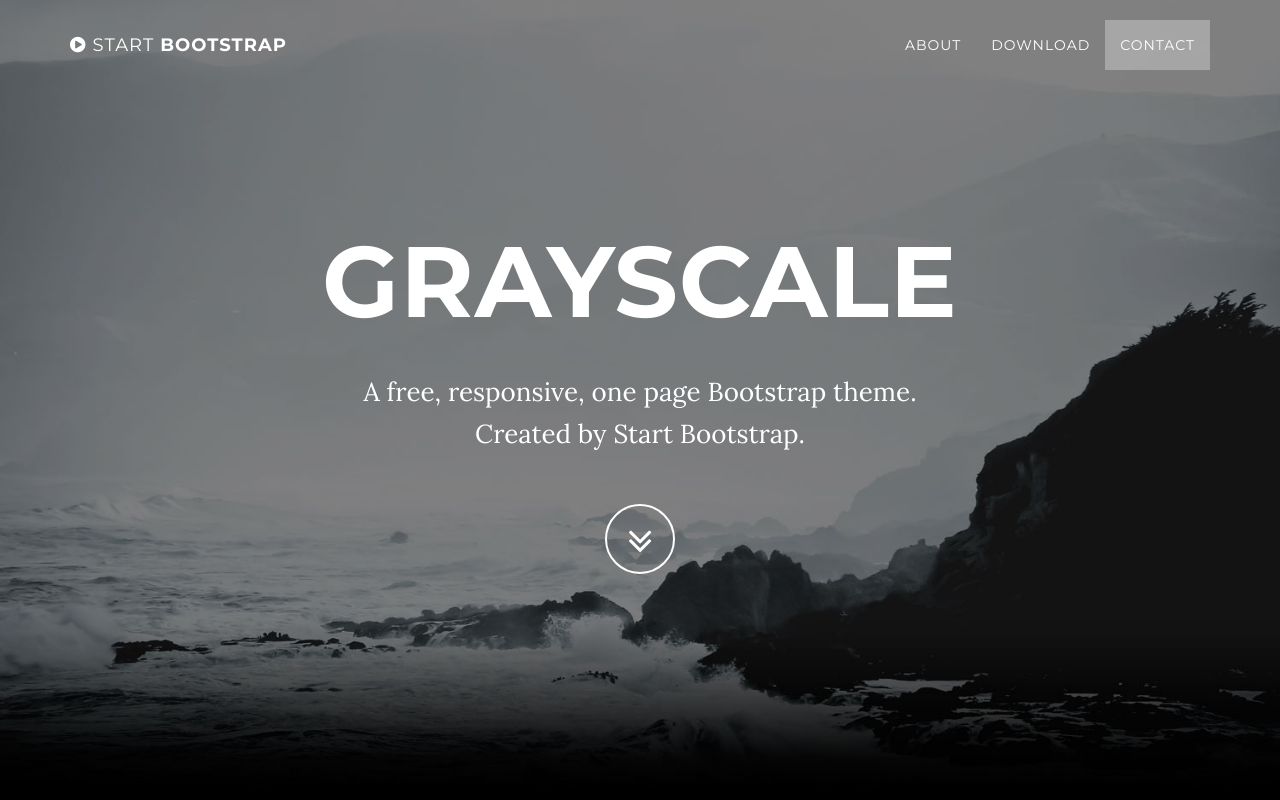
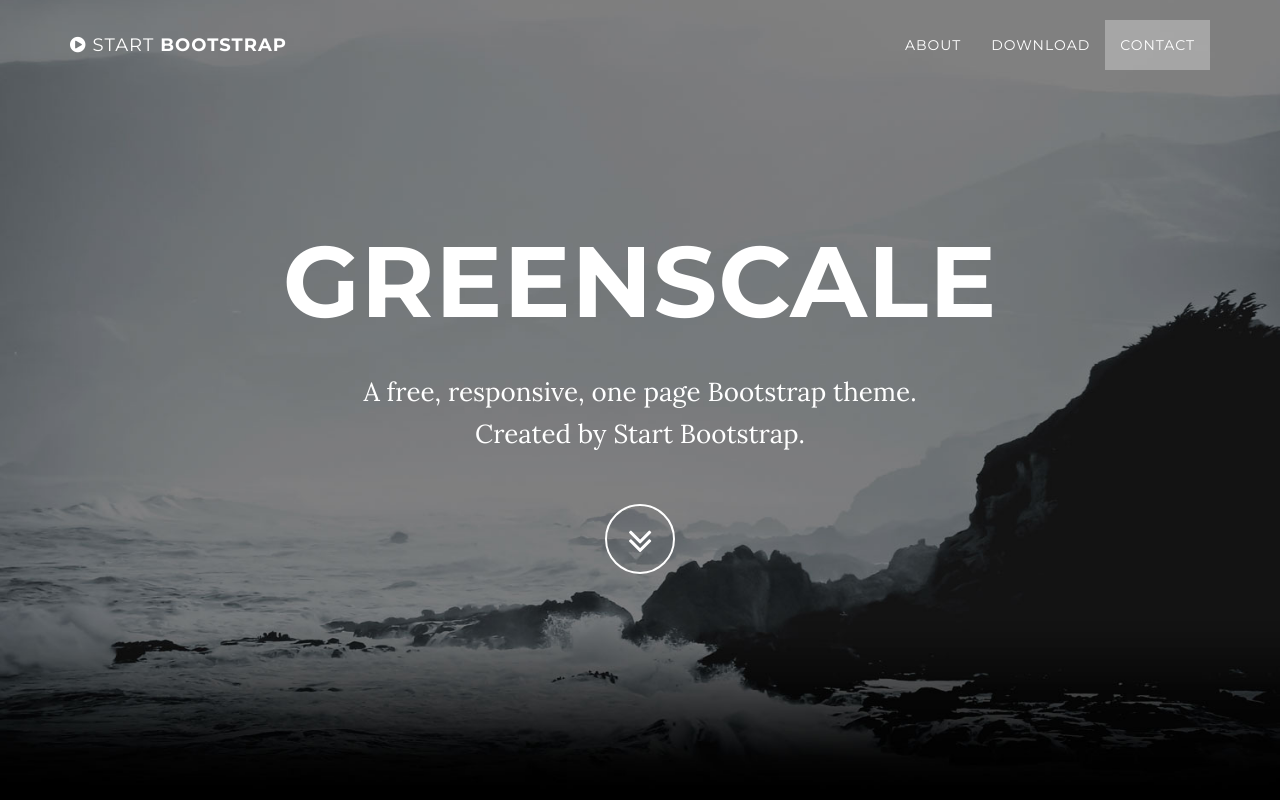
Before and after one commit to riceb53/classDotNewgithubio, a website: page index.html in a window 1280 px wide. Shown: the top 800 px of the page. Drawn offline with nearby package versions, Linux system fonts and the light colour scheme; some packages are replaced by stand-ins of ours.

Commit message:
Change grey to green

```diff
--- a/index.html
+++ b/index.html
@@ -74,7 +74,7 @@
             <div class="container">
                 <div class="row">
                     <div class="col-md-8 col-md-offset-2">
-                        <h1 class="brand-heading">Grayscale</h1>
+                        <h1 class="brand-heading">Greenscale</h1>
                         <p class="intro-text">A free, responsive, one page Bootstrap theme.
                             <br>Created by Start Bootstrap.</p>
                         <a href="#about" class="btn btn-circle page-scroll">
```
